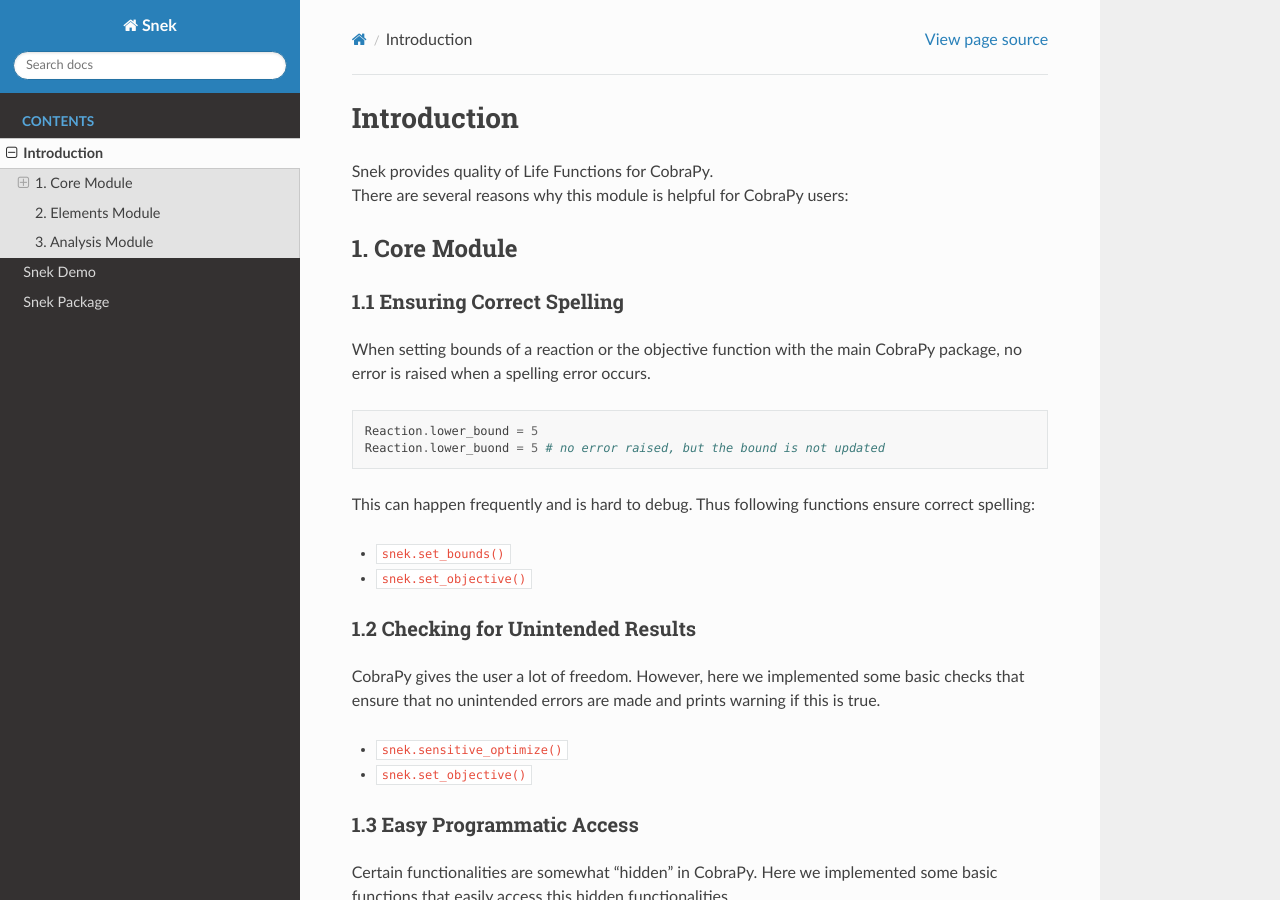
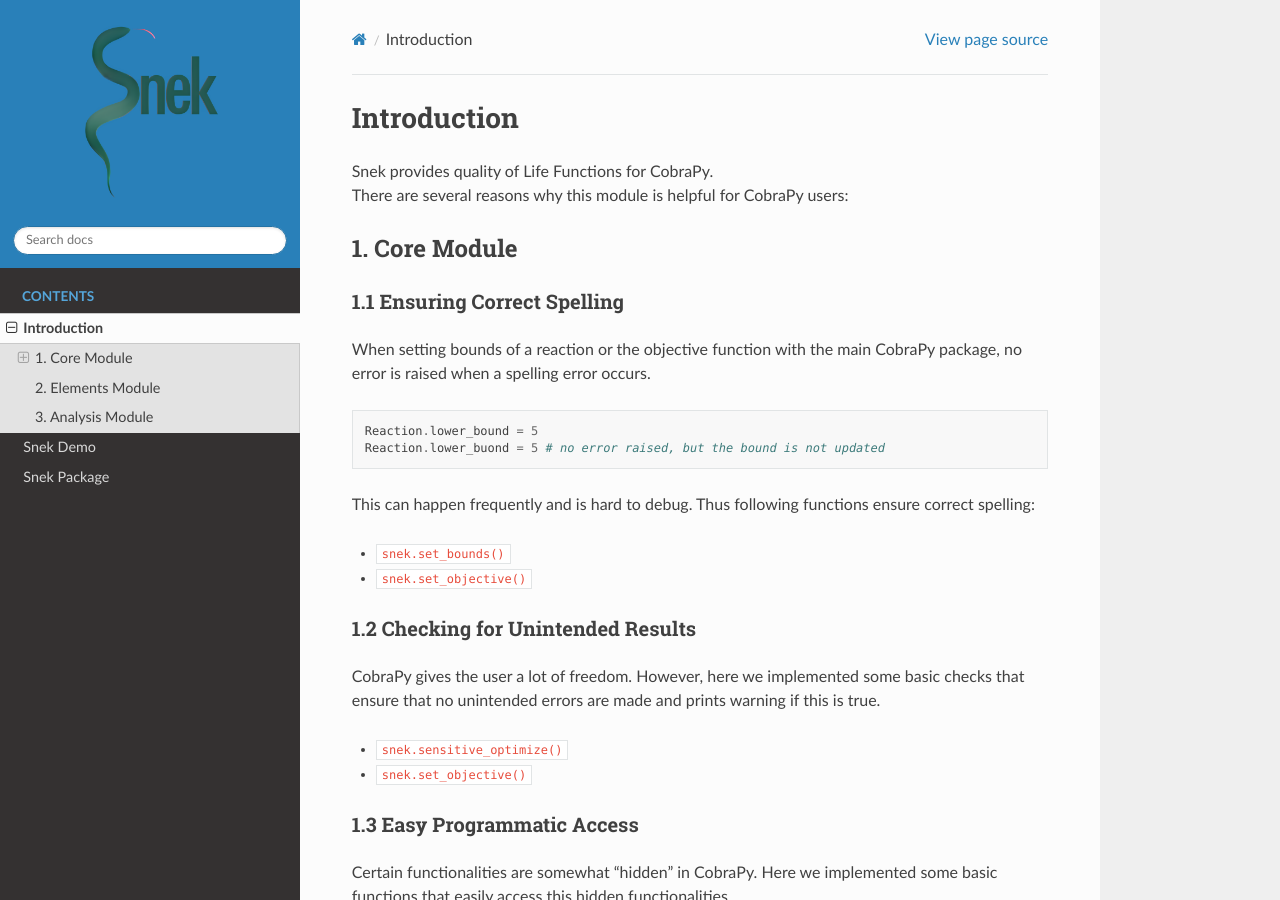
Before and after one commit to Gotsmy/snek, a Sphinx documentation site: the page built from docs/source/readme.rst, in a window 1280 px wide and 900 px high. Built offline with Sphinx 7.4.7 and the Read the Docs theme 2.0.0, drawn with Linux system fonts in a browser that asks for light colours.

Commit message:
include logos in the docs.

```diff
--- a/docs/source/conf.py
+++ b/docs/source/conf.py
@@ -49,6 +49,10 @@
 # a list of builtin themes.
 #
 html_theme = 'sphinx_rtd_theme'
+html_logo  = 'data/logo_wide.png'
+html_theme_options = {
+	'logo_only': True,
+	}
 
 # Add any paths that contain custom static files (such as style sheets) here,
 # relative to this directory. They are copied after the builtin static files,
--- a/docs/source/index.rst
+++ b/docs/source/index.rst
@@ -5,6 +5,11 @@
 
 Welcome to Snek's Documentation!
 ================================
+
+.. image:: data/logo.png
+  :target: index.html
+  :width: 400
+  :alt: Icon
 
 .. include:: data/welcome.md
    :parser: myst_parser.sphinx_
```
